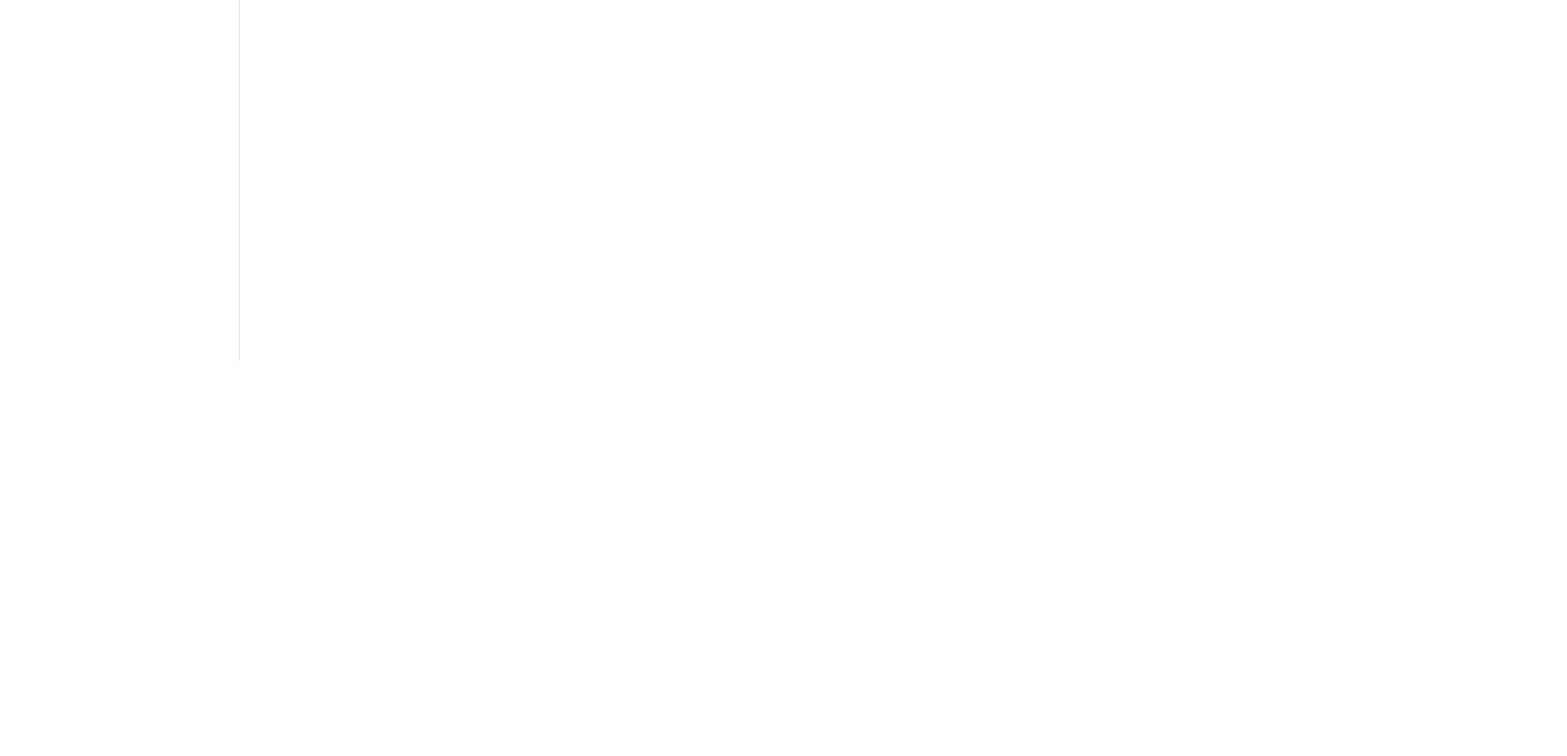
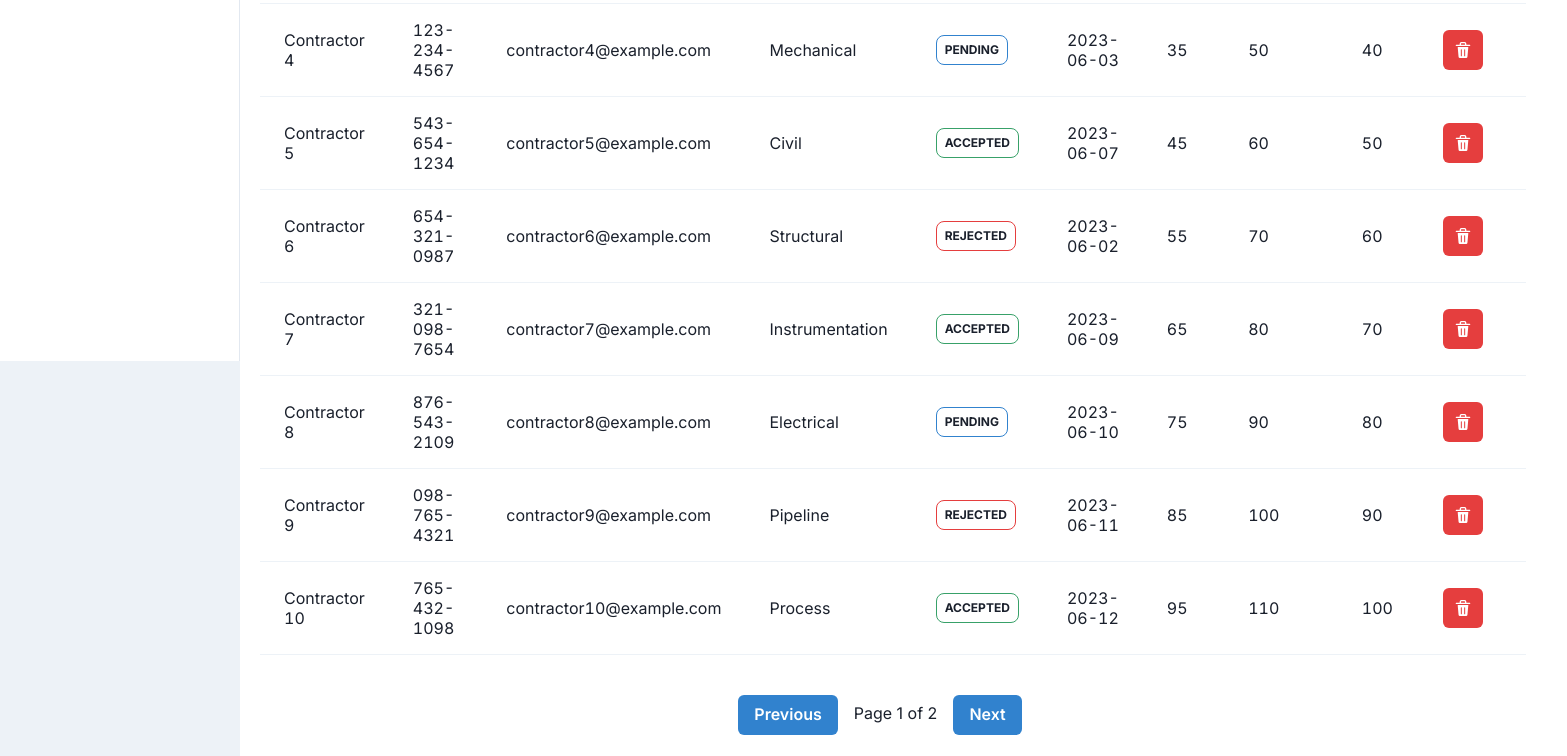
Before and after one commit to ANG-Project-Management-System/project-management-dashboard, a Next.js app in the folder client/: page /admin/contractors in a window 1280 px wide. Shown: the part 520-1276 px from the top of the page, 1567 px wide, since content can reach past the window. Before the commit the page ends 800 px from the top, so only its background shows below. Built offline with nearby package versions, Linux system fonts and the light colour scheme; no server answers.

Commit message:
add-contractor-pagination

```diff
--- a/client/app/admin/contractors/page.tsx
+++ b/client/app/admin/contractors/page.tsx
@@ -32,6 +32,7 @@ import Navbar from "@/app/components/Navbar";
 import Providers from "@/app/components/Providers";
 import Sidebar from "@/app/components/Sidebar";
 import Head from "next/head";
+import Pagination from "@/app/components/Pagination";
 
 export default function Contractors() {
   const [contractors, setContractors] = useState([
@@ -68,7 +69,198 @@ export default function Contractors() {
       estimate: 30,
       coRate: 20,
     },
+    {
+      name: "Contractor 4",
+      phone: "123-234-4567",
+      email: "contractor4@example.com",
+      discipline: "Mechanical",
+      status: "PENDING",
+      date: "2023-06-03",
+      rate: 35,
+      estimate: 50,
+      coRate: 40,
+    },
+    {
+      name: "Contractor 5",
+      phone: "543-654-1234",
+      email: "contractor5@example.com",
+      discipline: "Civil",
+      status: "ACCEPTED",
+      date: "2023-06-07",
+      rate: 45,
+      estimate: 60,
+      coRate: 50,
+    },
+    {
+      name: "Contractor 6",
+      phone: "654-321-0987",
+      email: "contractor6@example.com",
+      discipline: "Structural",
+      status: "REJECTED",
+      date: "2023-06-02",
+      rate: 55,
+      estimate: 70,
+      coRate: 60,
+    },
+    {
+      name: "Contractor 7",
+      phone: "321-098-7654",
+      email: "contractor7@example.com",
+      discipline: "Instrumentation",
+      status: "ACCEPTED",
+      date: "2023-06-09",
+      rate: 65,
+      estimate: 80,
+      coRate: 70,
+    },
+    {
+      name: "Contractor 8",
+      phone: "876-543-2109",
+      email: "contractor8@example.com",
+      discipline: "Electrical",
+      status: "PENDING",
+      date: "2023-06-10",
+      rate: 75,
+      estimate: 90,
+      coRate: 80,
+    },
+    {
+      name: "Contractor 9",
+      phone: "098-765-4321",
+      email: "contractor9@example.com",
+      discipline: "Pipeline",
+      status: "REJECTED",
+      date: "2023-06-11",
+      rate: 85,
+      estimate: 100,
+      coRate: 90,
+    },
+    {
+      name: "Contractor 10",
+      phone: "765-432-1098",
+      email: "contractor10@example.com",
+      discipline: "Process",
+      status: "ACCEPTED",
+      date: "2023-06-12",
+      rate: 95,
+      estimate: 110,
+      coRate: 100,
+    },
+    {
+      name: "Contractor 11",
+      phone: "098-111-2222",
+      email: "contractor11@example.com",
+      discipline: "Facilities",
+      status: "ACCEPTED",
+      date: "2023-06-13",
+      rate: 105,
+      estimate: 120,
+      coRate: 110,
+    },
+    {
+      name: "Contractor 12",
+      phone: "098-222-3333",
+      email: "contractor12@example.com",
+      discipline: "Mechanical",
+      status: "PENDING",
+      date: "2023-06-14",
+      rate: 115,
+      estimate: 130,
+      coRate: 120,
+    },
+    {
+      name: "Contractor 13",
+      phone: "098-333-4444",
+      email: "contractor13@example.com",
+      discipline: "Civil",
+      status: "REJECTED",
+      date: "2023-06-15",
+      rate: 125,
+      estimate: 140,
+      coRate: 130,
+    },
+    {
+      name: "Contractor 14",
+      phone: "098-444-5555",
+      email: "contractor14@example.com",
+      discipline: "Structural",
+      status: "ACCEPTED",
+      date: "2023-06-16",
+      rate: 135,
+      estimate: 150,
+      coRate: 140,
+    },
+    {
+      name: "Contractor 15",
+      phone: "098-555-6666",
+      email: "contractor15@example.com",
+      discipline: "Instrumentation",
+      status: "PENDING",
+      date: "2023-06-17",
+      rate: 145,
+      estimate: 160,
+      coRate: 150,
+    },
+    {
+      name: "Contractor 16",
+      phone: "098-666-7777",
+      email: "contractor16@example.com",
+      discipline: "Electrical",
+      status: "REJECTED",
+      date: "2023-06-18",
+      rate: 155,
+      estimate: 170,
+      coRate: 160,
+    },
+    {
+      name: "Contractor 17",
+      phone: "098-777-8888",
+      email: "contractor17@example.com",
+      discipline: "Pipeline",
+      status: "ACCEPTED",
+      date: "2023-06-19",
+      rate: 165,
+      estimate: 180,
+      coRate: 170,
+    },
+    {
+      name: "Contractor 18",
+      phone: "098-888-9999",
+      email: "contractor18@example.com",
+      discipline: "Process",
+      status: "PENDING",
+      date: "2023-06-20",
+      rate: 175,
+      estimate: 190,
+      coRate: 180,
+    },
+    {
+      name: "Contractor 19",
+      phone: "111-999-0000",
+      email: "contractor19@example.com",
+      discipline: "Facilities",
+      status: "REJECTED",
+      date: "2023-06-21",
+      rate: 185,
+      estimate: 200,
+      coRate: 190,
+    },
+    {
+      name: "Contractor 20",
+      phone: "222-000-1111",
+      email: "contractor20@example.com",
+      discipline: "Mechanical",
+      status: "ACCEPTED",
+      date: "2023-06-22",
+      rate: 195,
+      estimate: 210,
+      coRate: 200,
+    },
   ]);
+
+  const [page, setPage] = useState(1);
+  const itemsPerPage = 10;
+  const totalPages = Math.ceil(contractors.length / itemsPerPage);
 
   const getStatusColor = (status: string) => {
     switch (status) {
@@ -143,10 +335,10 @@ export default function Contractors() {
           {/* Add more metadata as needed */}
         </Head>
         <Navbar />
-        <Flex style={{ display: "flex" }}>
+        <Flex>
           <Sidebar children={undefined} />
-          <Flex direction="column" p={5} w="full">
-            <Flex justify="space-between" align="center" mb={8}>
+          <Flex mt={2} direction="column" p={5} w="full">
+            <Flex justify="space-between" align="center" mb={10}>
               <Heading mt={20} size="lg">Contractors</Heading>
               <Button
                 mt={20}
@@ -157,23 +349,23 @@ export default function Contractors() {
                 New Contractor Request
               </Button>
             </Flex>
-            <Table variant="simple" colorScheme="gray">
+            <Table>
               <Thead>
                 <Tr>
-                  <Th>Contractor Name</Th>
-                  <Th>Contractor Phone</Th>
-                  <Th>Contractor Email</Th>
+                  <Th>Name</Th>
+                  <Th>Phone</Th>
+                  <Th>Email</Th>
                   <Th>Discipline</Th>
-                  <Th>Request Status</Th>
-                  <Th>Request Date</Th>
-                  <Th>Rate ($/hr)</Th>
-                  <Th>Hours Estimate</Th>
-                  <Th>CO Rate ($/hr)</Th>
+                  <Th>Status</Th>
+                  <Th>Date</Th>
+                  <Th>Rate</Th>
+                  <Th>Estimate</Th>
+                  <Th>CO Rate</Th>
                   <Th>Actions</Th>
                 </Tr>
               </Thead>
               <Tbody>
-                {contractors.map((contractor, index) => (
+                {contractors.slice((page - 1) * itemsPerPage, page * itemsPerPage).map((contractor, index) => (
                   <Tr key={index}>
                     <Td>{contractor.name}</Td>
                     <Td>{contractor.phone}</Td>
@@ -197,8 +389,9 @@ export default function Contractors() {
                     <Td>{contractor.coRate}</Td>
                     <Td>
                       <IconButton
-                        aria-label="Delete"
                         icon={<DeleteIcon />}
+                        aria-label="Delete contractor"
+                        colorScheme="red"
                         onClick={() => setDeleteContractor(contractor)}
                       />
                     </Td>
@@ -206,34 +399,35 @@ export default function Contractors() {
                 ))}
               </Tbody>
             </Table>
+            <Pagination
+              currentPage={page}
+              totalPages={totalPages}
+              onPageChange={setPage}
+            />
             <AlertDialog
-              isOpen={!!deleteContractor}
+              isOpen={Boolean(deleteContractor)}
               leastDestructiveRef={cancelRef}
               onClose={() => setDeleteContractor(null)}
             >
-              <AlertDialogOverlay />
+              <AlertDialogOverlay>
                 <AlertDialogContent>
                   <AlertDialogHeader fontSize="lg" fontWeight="bold">
                     Delete Contractor
                   </AlertDialogHeader>
-
                   <AlertDialogCloseButton />
                   <AlertDialogBody>
-                  Are you sure you want to delete the contractor?
+                    Are you sure? This action cannot be undone.
                   </AlertDialogBody>
-
                   <AlertDialogFooter>
-                  <Button
-                    ref={cancelRef}
-                    onClick={() => setDeleteContractor(null)}
-                  >
-                    No
+                    <Button ref={cancelRef} onClick={() => setDeleteContractor(null)}>
+                      Cancel
                     </Button>
                     <Button colorScheme="red" onClick={handleDelete} ml={3}>
-                    Yes
+                      Delete
                     </Button>
                   </AlertDialogFooter>
                 </AlertDialogContent>
+              </AlertDialogOverlay>
             </AlertDialog>
             {showNewContractorForm && (
               <AlertDialog
--- a/client/app/admin/request-for-quotation/page.tsx
+++ b/client/app/admin/request-for-quotation/page.tsx
@@ -79,8 +79,7 @@ const RequestForQuotation = () => {
           direction="column"
           align="center"
           justify="center"
-          minH="100vh"
-          p={5}
+          minH="80vh"
         >
           <Heading
             mt={40}
--- /dev/null
+++ b/client/app/components/Pagination.tsx
@@ -0,0 +1,38 @@
+import React from "react";
+import { Box, Button } from "@chakra-ui/react";
+
+interface PaginationProps {
+    currentPage: number;
+    totalPages: number;
+    onPageChange: (page: number) => void;
+  }
+
+  const Pagination: React.FC<PaginationProps> = ({ currentPage, totalPages, onPageChange }) => {
+    const nextPage = () => {
+      if (currentPage < totalPages) {
+        onPageChange(currentPage + 1);
+      }
+    };
+
+  const prevPage = () => {
+    if (currentPage > 1) {
+      onPageChange(currentPage - 1);
+    }
+  };
+
+  return (
+    <Box my={10} textAlign="center">
+      <Button colorScheme="blue" mr={4} onClick={prevPage} disabled={currentPage === 1}>
+        Previous
+      </Button>
+      <span>
+        Page {currentPage} of {totalPages}
+      </span>
+      <Button colorScheme="blue" ml={4} onClick={nextPage} disabled={currentPage === totalPages}>
+        Next
+      </Button>
+    </Box>
+  );
+};
+
+export default Pagination;
```
Lines whose indentation alone changed are shown as unchanged.
